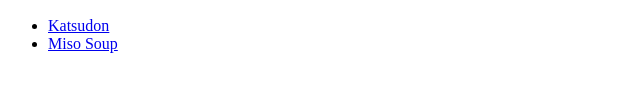
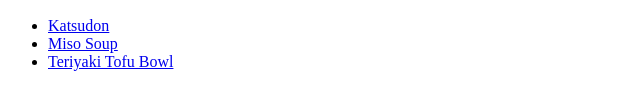
Before and after one commit to TimD4884/odin-recipes, a plain HTML site: page index.html in a window 1280 px wide. Shown: the part 150-260 px from the top of the page, without its empty margins (0-640 px from the left). Drawn offline with Linux system fonts and the light colour scheme.

Commit message:
Add link recipe page

```diff
--- a/index.html
+++ b/index.html
@@ -15,7 +15,7 @@
             <ul>
                 <li><a href="./recipes/katsudon.html">Katsudon</a></li>
                 <li><a href="./recipes/misosoup.html">Miso Soup</a></li>
-
+                <li><a href="./recipes/tofubowl.html">Teriyaki Tofu Bowl</a></li>
             </ul>
     </body>
 </html>
```
